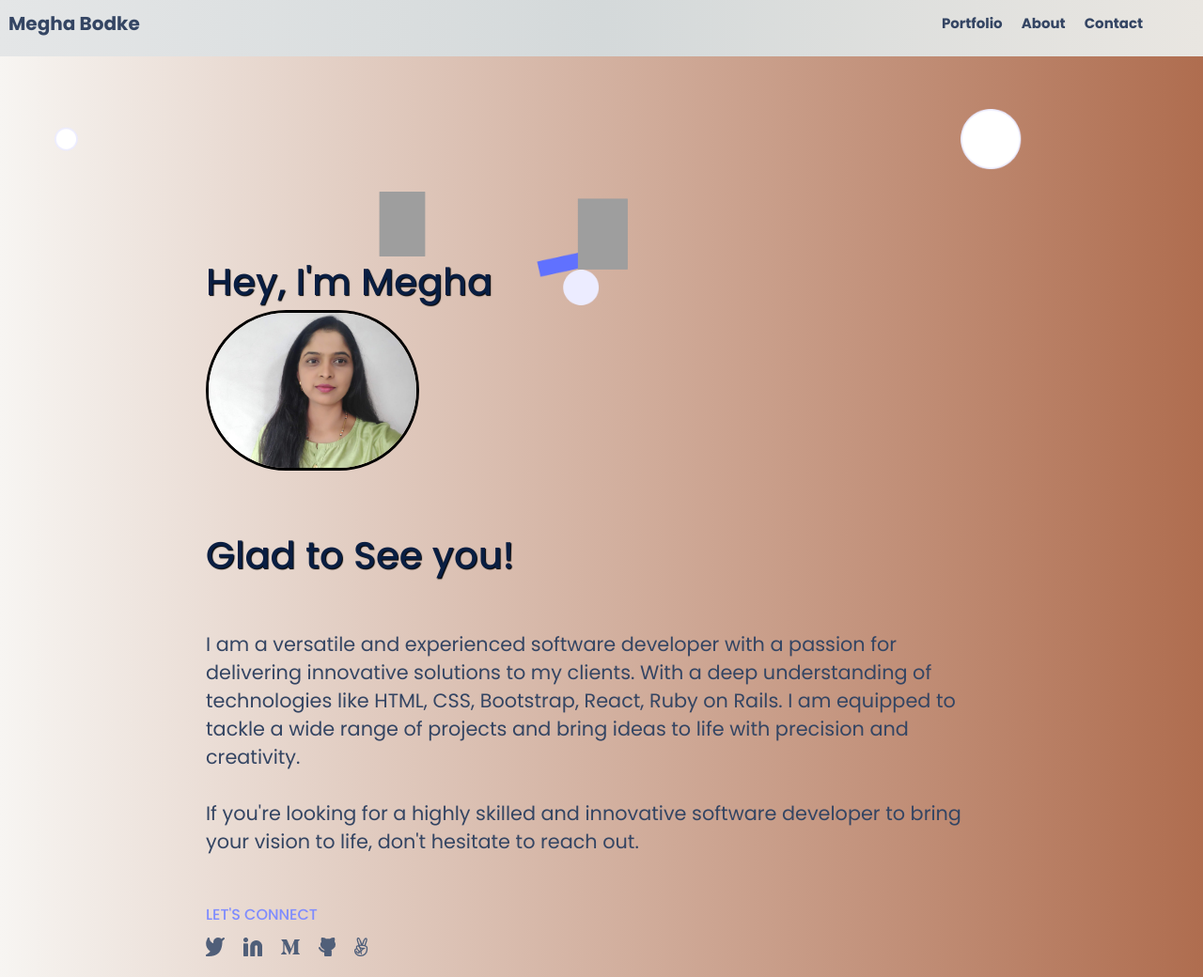
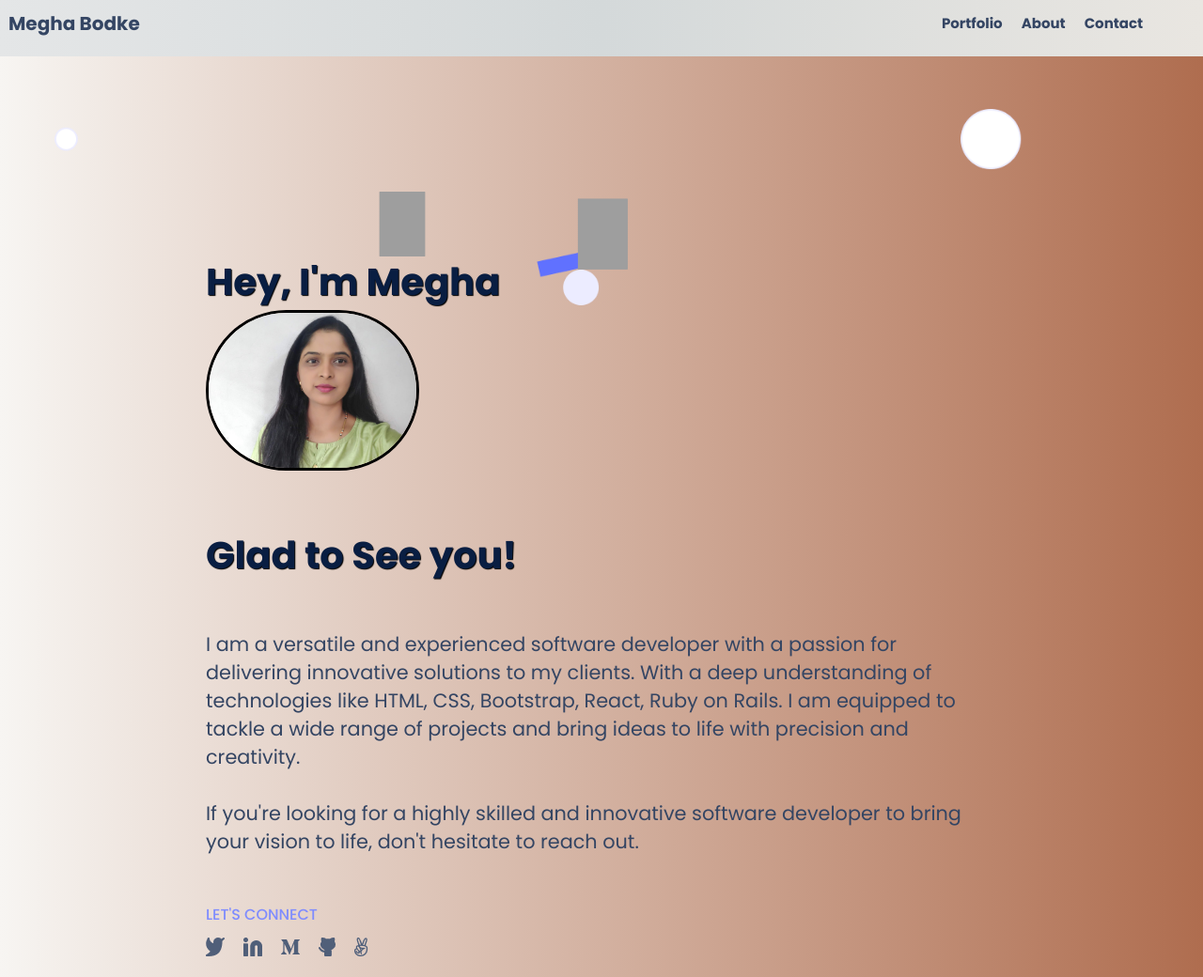
Before and after one commit to megha-n-bodke/Portfolio, a website: page index.html in a window 1280 px wide. Shown: the top 1040 px of the page at 94% size. Drawn offline with nearby package versions, Linux system fonts and the light colour scheme; grey boxes are pictures that could not be loaded.

Commit message:
Change font styles

```diff
--- a/style.css
+++ b/style.css
@@ -364,7 +364,7 @@ nav {
 .intro {
   color: var(--title-color);
   font-size: 2.5rem;
-  font-weight: 500;
+  font-weight: bold;
   margin-left: 20px;
   text-shadow: 1px 1px 1px #000;
 }
@@ -1265,7 +1265,6 @@ svg {
     font-weight: 500;
     margin-left: 20px;
     text-shadow: 1px 1px 1px #000;
-    font-family: "Alegreya", serif;
   }
 
   .container {
```
